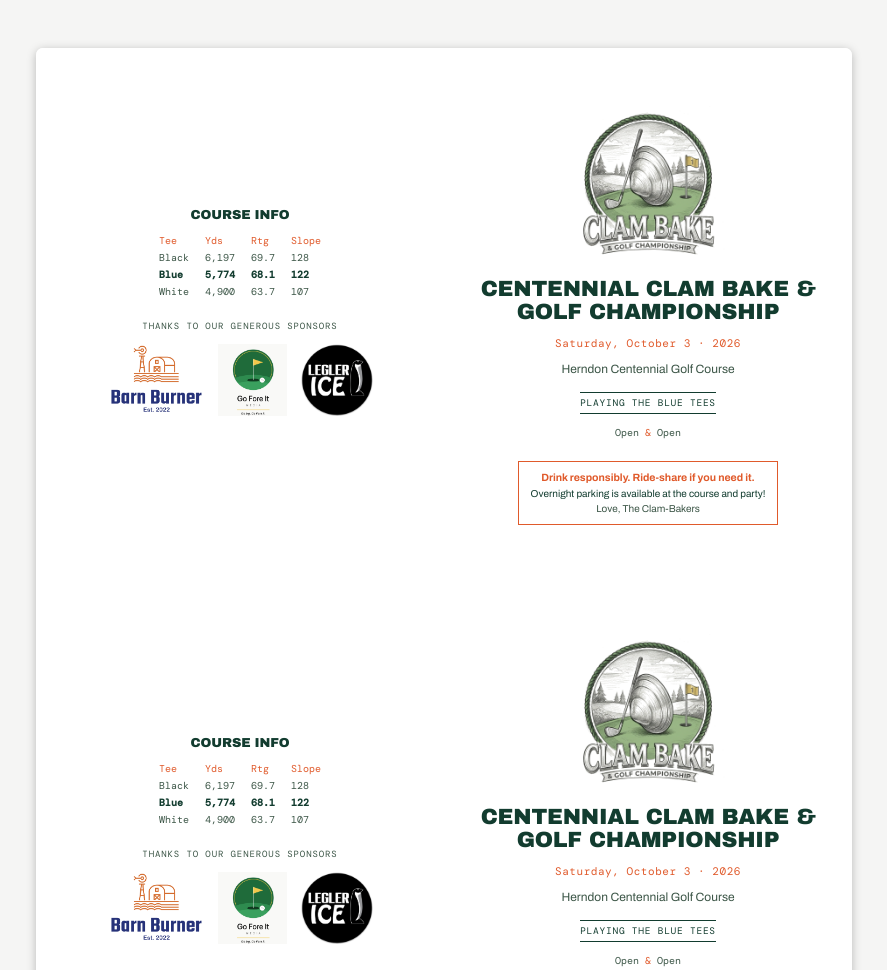
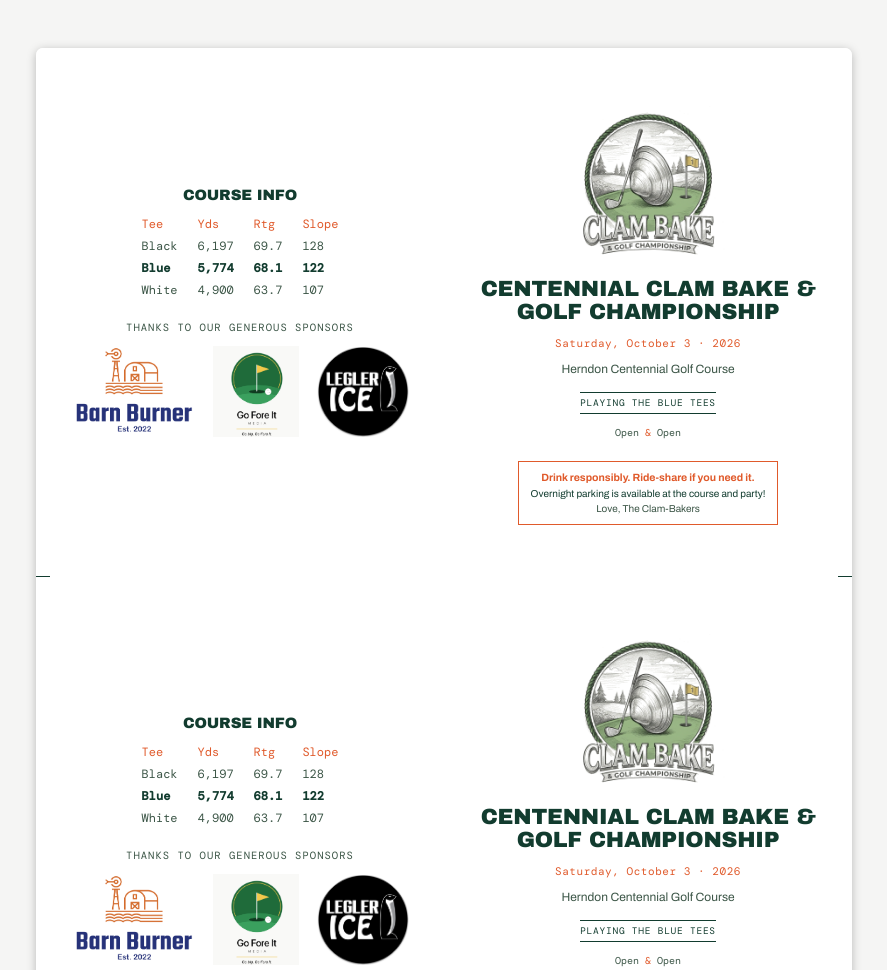
Before and after one commit to hohogogo6/robgolf, a plain HTML site: page scorecard.html in a window 1280 px wide. Shown: the top 970 px of the page, without its empty margins (196-1083 px from the left). Drawn offline with nearby package versions, Linux system fonts and the light colour scheme; no server answers.

Commit message:
Add files via upload

```diff
--- a/scorecard.html
+++ b/scorecard.html
@@ -19,22 +19,24 @@
 <doc-page size="letter" ref="{{ docRef }}">
 <sc-for list="{{ sheets }}" as="sheet" hint-placeholder-count="5">
   <section class="page" style="padding:0; font-family:Archivo,Helvetica,sans-serif; position:relative">
+    <div style="position:absolute; left:0; top:5.5in; width:0.15in; height:0; border-top:1px solid #123C2F"></div>
+    <div style="position:absolute; right:0; top:5.5in; width:0.15in; height:0; border-top:1px solid #123C2F"></div>
     <div style="height:5.5in; box-sizing:border-box; display:flex">
       <div style="width:4.25in; box-sizing:border-box; padding:0.4in 0.32in; background:#FFFFFF; color:#123C2F; display:flex; flex-direction:column; align-items:center; justify-content:center; gap:10px">
-        <div style="font-family:'Archivo Black',Helvetica,sans-serif; font-size:13px; text-transform:uppercase; letter-spacing:-0.01em">Course Info</div>
-        <table style="border-collapse:collapse; font-family:'DM Mono',monospace; font-size:10px">
-          <thead><tr style="color:#E05A2B"><td style="padding:2px 8px; text-align:left">Tee</td><td style="padding:2px 8px">Yds</td><td style="padding:2px 8px">Rtg</td><td style="padding:2px 8px">Slope</td></tr></thead>
+        <div style="font-family:'Archivo Black',Helvetica,sans-serif; font-size:15px; text-transform:uppercase; letter-spacing:-0.01em">Course Info</div>
+        <table style="border-collapse:collapse; font-family:'DM Mono',monospace; font-size:12px">
+          <thead><tr style="color:#E05A2B"><td style="padding:3px 10px; text-align:left">Tee</td><td style="padding:3px 10px">Yds</td><td style="padding:3px 10px">Rtg</td><td style="padding:3px 10px">Slope</td></tr></thead>
           <tbody style="color:#3B5546">
-            <tr><td style="padding:2px 8px">Black</td><td style="padding:2px 8px">6,197</td><td style="padding:2px 8px">69.7</td><td style="padding:2px 8px">128</td></tr>
-            <tr style="color:#123C2F; font-weight:700"><td style="padding:2px 8px">Blue</td><td style="padding:2px 8px">5,774</td><td style="padding:2px 8px">68.1</td><td style="padding:2px 8px">122</td></tr>
-            <tr><td style="padding:2px 8px">White</td><td style="padding:2px 8px">4,900</td><td style="padding:2px 8px">63.7</td><td style="padding:2px 8px">107</td></tr>
+            <tr><td style="padding:3px 10px">Black</td><td style="padding:3px 10px">6,197</td><td style="padding:3px 10px">69.7</td><td style="padding:3px 10px">128</td></tr>
+            <tr style="color:#123C2F; font-weight:700"><td style="padding:3px 10px">Blue</td><td style="padding:3px 10px">5,774</td><td style="padding:3px 10px">68.1</td><td style="padding:3px 10px">122</td></tr>
+            <tr><td style="padding:3px 10px">White</td><td style="padding:3px 10px">4,900</td><td style="padding:3px 10px">63.7</td><td style="padding:3px 10px">107</td></tr>
           </tbody>
         </table>
-        <div style="margin-top:10px; font-family:'DM Mono',monospace; font-size:9px; letter-spacing:0.1em; text-transform:uppercase; color:#3B5546">Thanks to our generous sponsors</div>
-        <div style="display:flex; align-items:center; justify-content:center; gap:14px; margin-top:2px">
-          <img src="./uploads/barn-burner-logo.png" alt="Barn Burner" style="height:0.75in; width:auto">
-          <img src="./uploads/go-fore-it-media-logo.png" alt="Go Fore It Media" style="height:0.75in; width:auto">
-          <img src="./uploads/legler-ice-logo.png" alt="Legler Ice" style="height:0.75in; width:auto">
+        <div style="margin-top:10px; font-family:'DM Mono',monospace; font-size:10.5px; letter-spacing:0.1em; text-transform:uppercase; color:#3B5546">Thanks to our generous sponsors</div>
+        <div style="display:flex; align-items:center; justify-content:center; gap:18px; margin-top:2px">
+          <img src="./uploads/barn-burner-logo.png" alt="Barn Burner" style="height:0.95in; width:auto">
+          <img src="./uploads/go-fore-it-media-logo.png" alt="Go Fore It Media" style="height:0.95in; width:auto">
+          <img src="./uploads/legler-ice-logo.png" alt="Legler Ice" style="height:0.95in; width:auto">
         </div>
       </div>
       <div style="width:4.25in; box-sizing:border-box; padding:0.4in 0.32in; background:#FFFFFF; color:#123C2F; display:flex; flex-direction:column; align-items:center; justify-content:center; text-align:center; gap:12px">
@@ -49,20 +51,20 @@
     </div>
     <div style="height:5.5in; box-sizing:border-box; display:flex">
       <div style="width:4.25in; box-sizing:border-box; padding:0.4in 0.32in; background:#FFFFFF; color:#123C2F; display:flex; flex-direction:column; align-items:center; justify-content:center; gap:10px">
-        <div style="font-family:'Archivo Black',Helvetica,sans-serif; font-size:13px; text-transform:uppercase; letter-spacing:-0.01em">Course Info</div>
-        <table style="border-collapse:collapse; font-family:'DM Mono',monospace; font-size:10px">
-          <thead><tr style="color:#E05A2B"><td style="padding:2px 8px; text-align:left">Tee</td><td style="padding:2px 8px">Yds</td><td style="padding:2px 8px">Rtg</td><td style="padding:2px 8px">Slope</td></tr></thead>
+        <div style="font-family:'Archivo Black',Helvetica,sans-serif; font-size:15px; text-transform:uppercase; letter-spacing:-0.01em">Course Info</div>
+        <table style="border-collapse:collapse; font-family:'DM Mono',monospace; font-size:12px">
+          <thead><tr style="color:#E05A2B"><td style="padding:3px 10px; text-align:left">Tee</td><td style="padding:3px 10px">Yds</td><td style="padding:3px 10px">Rtg</td><td style="padding:3px 10px">Slope</td></tr></thead>
           <tbody style="color:#3B5546">
-            <tr><td style="padding:2px 8px">Black</td><td style="padding:2px 8px">6,197</td><td style="padding:2px 8px">69.7</td><td style="padding:2px 8px">128</td></tr>
-            <tr style="color:#123C2F; font-weight:700"><td style="padding:2px 8px">Blue</td><td style="padding:2px 8px">5,774</td><td style="padding:2px 8px">68.1</td><td style="padding:2px 8px">122</td></tr>
-            <tr><td style="padding:2px 8px">White</td><td style="padding:2px 8px">4,900</td><td style="padding:2px 8px">63.7</td><td style="padding:2px 8px">107</td></tr>
+            <tr><td style="padding:3px 10px">Black</td><td style="padding:3px 10px">6,197</td><td style="padding:3px 10px">69.7</td><td style="padding:3px 10px">128</td></tr>
+            <tr style="color:#123C2F; font-weight:700"><td style="padding:3px 10px">Blue</td><td style="padding:3px 10px">5,774</td><td style="padding:3px 10px">68.1</td><td style="padding:3px 10px">122</td></tr>
+            <tr><td style="padding:3px 10px">White</td><td style="padding:3px 10px">4,900</td><td style="padding:3px 10px">63.7</td><td style="padding:3px 10px">107</td></tr>
           </tbody>
         </table>
-        <div style="margin-top:10px; font-family:'DM Mono',monospace; font-size:9px; letter-spacing:0.1em; text-transform:uppercase; color:#3B5546">Thanks to our generous sponsors</div>
-        <div style="display:flex; align-items:center; justify-content:center; gap:14px; margin-top:2px">
-          <img src="./uploads/barn-burner-logo.png" alt="Barn Burner" style="height:0.75in; width:auto">
-          <img src="./uploads/go-fore-it-media-logo.png" alt="Go Fore It Media" style="height:0.75in; width:auto">
-          <img src="./uploads/legler-ice-logo.png" alt="Legler Ice" style="height:0.75in; width:auto">
+        <div style="margin-top:10px; font-family:'DM Mono',monospace; font-size:10.5px; letter-spacing:0.1em; text-transform:uppercase; color:#3B5546">Thanks to our generous sponsors</div>
+        <div style="display:flex; align-items:center; justify-content:center; gap:18px; margin-top:2px">
+          <img src="./uploads/barn-burner-logo.png" alt="Barn Burner" style="height:0.95in; width:auto">
+          <img src="./uploads/go-fore-it-media-logo.png" alt="Go Fore It Media" style="height:0.95in; width:auto">
+          <img src="./uploads/legler-ice-logo.png" alt="Legler Ice" style="height:0.95in; width:auto">
         </div>
       </div>
       <div style="width:4.25in; box-sizing:border-box; padding:0.4in 0.32in; background:#FFFFFF; color:#123C2F; display:flex; flex-direction:column; align-items:center; justify-content:center; text-align:center; gap:12px">
@@ -77,6 +79,8 @@
     </div>
   </section>
   <section class="page" style="padding:0; font-family:Archivo,Helvetica,sans-serif; position:relative">
+    <div style="position:absolute; left:0; top:5.5in; width:0.15in; height:0; border-top:1px solid #123C2F"></div>
+    <div style="position:absolute; right:0; top:5.5in; width:0.15in; height:0; border-top:1px solid #123C2F"></div>
     <div style="height:5.5in; box-sizing:border-box; padding:0.22in 0.36in; background:#FFFFFF; color:#123C2F; display:flex; flex-direction:column; gap:0.07in">
       <div style="display:flex">
         <span style="font-family:'Archivo Black',Helvetica,sans-serif; font-size:13px; text-transform:uppercase">Hole-By-Hole</span>
@@ -134,8 +138,8 @@
         </tbody>
       </table>
 
-      <div style="display:flex; gap:0.18in; flex:1 1 auto; min-height:0">
-        <div style="flex:1 1 50%">
+      <div style="display:flex; gap:0.1in; flex:1 1 auto; min-height:0">
+        <div style="flex:1 1 50%; padding-right:0.3in; box-sizing:border-box">
           <div style="font-family:'Archivo Black',Helvetica,sans-serif; font-size:11px; text-transform:uppercase; margin-bottom:6px">How We Play</div>
           <ul style="margin:0; padding-left:15px; font-size:10px; line-height:1.5; color:#123C2F">
             <li>2-person scramble: both hit tee shot, choose best result, hit again — continue until holed out or double bogey max.</li>
@@ -150,7 +154,7 @@
             <tr><td style="border:1.5px solid #E05A2B; padding:2px 5px; font-weight:700">Net</td><td style="border:1.5px solid #E05A2B; padding:2px 5px"></td><td style="border:1.5px solid #E05A2B; padding:2px 5px"></td></tr>
           </table>
         </div>
-        <div style="flex:1 1 50%; border-left:1px solid #123C2F; padding-left:0.18in">
+        <div style="flex:1 1 50%; border-left:1px solid #123C2F; padding-left:0.3in; box-sizing:border-box">
           <div style="font-family:'Archivo Black',Helvetica,sans-serif; font-size:11px; text-transform:uppercase">Scan To Score</div>
           <div style="display:flex; justify-content:center; gap:16px; margin-top:6px">
             <div style="display:flex; flex-direction:column; align-items:center; gap:4px">
@@ -234,8 +238,8 @@
         </tbody>
       </table>
 
-      <div style="display:flex; gap:0.18in; flex:1 1 auto; min-height:0">
-        <div style="flex:1 1 50%">
+      <div style="display:flex; gap:0.1in; flex:1 1 auto; min-height:0">
+        <div style="flex:1 1 50%; padding-right:0.3in; box-sizing:border-box">
           <div style="font-family:'Archivo Black',Helvetica,sans-serif; font-size:11px; text-transform:uppercase; margin-bottom:6px">How We Play</div>
           <ul style="margin:0; padding-left:15px; font-size:10px; line-height:1.5; color:#123C2F">
             <li>2-person scramble: both hit tee shot, choose best result, hit again — continue until holed out or double bogey max.</li>
@@ -250,7 +254,7 @@
             <tr><td style="border:1.5px solid #E05A2B; padding:2px 5px; font-weight:700">Net</td><td style="border:1.5px solid #E05A2B; padding:2px 5px"></td><td style="border:1.5px solid #E05A2B; padding:2px 5px"></td></tr>
           </table>
         </div>
-        <div style="flex:1 1 50%; border-left:1px solid #123C2F; padding-left:0.18in">
+        <div style="flex:1 1 50%; border-left:1px solid #123C2F; padding-left:0.3in; box-sizing:border-box">
           <div style="font-family:'Archivo Black',Helvetica,sans-serif; font-size:11px; text-transform:uppercase">Scan To Score</div>
           <div style="display:flex; justify-content:center; gap:16px; margin-top:6px">
             <div style="display:flex; flex-direction:column; align-items:center; gap:4px">
```
